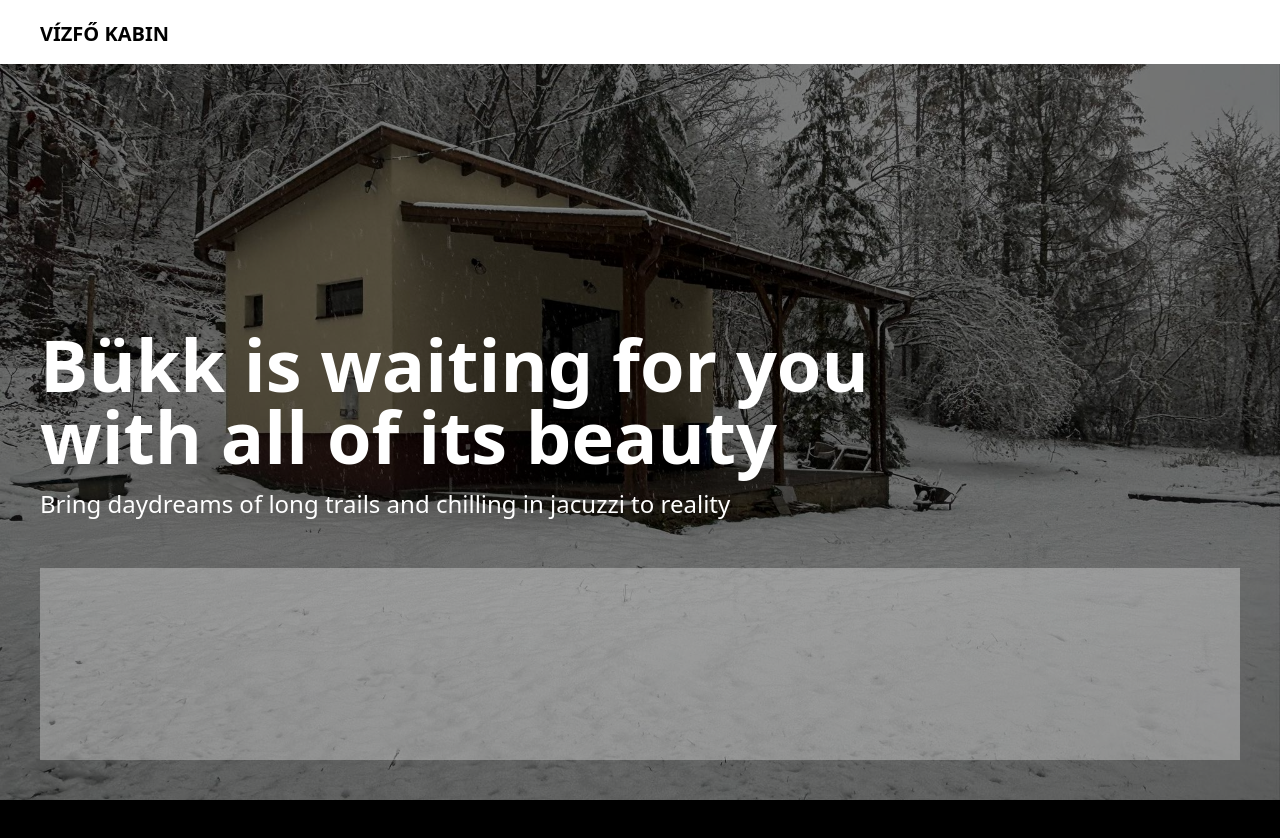
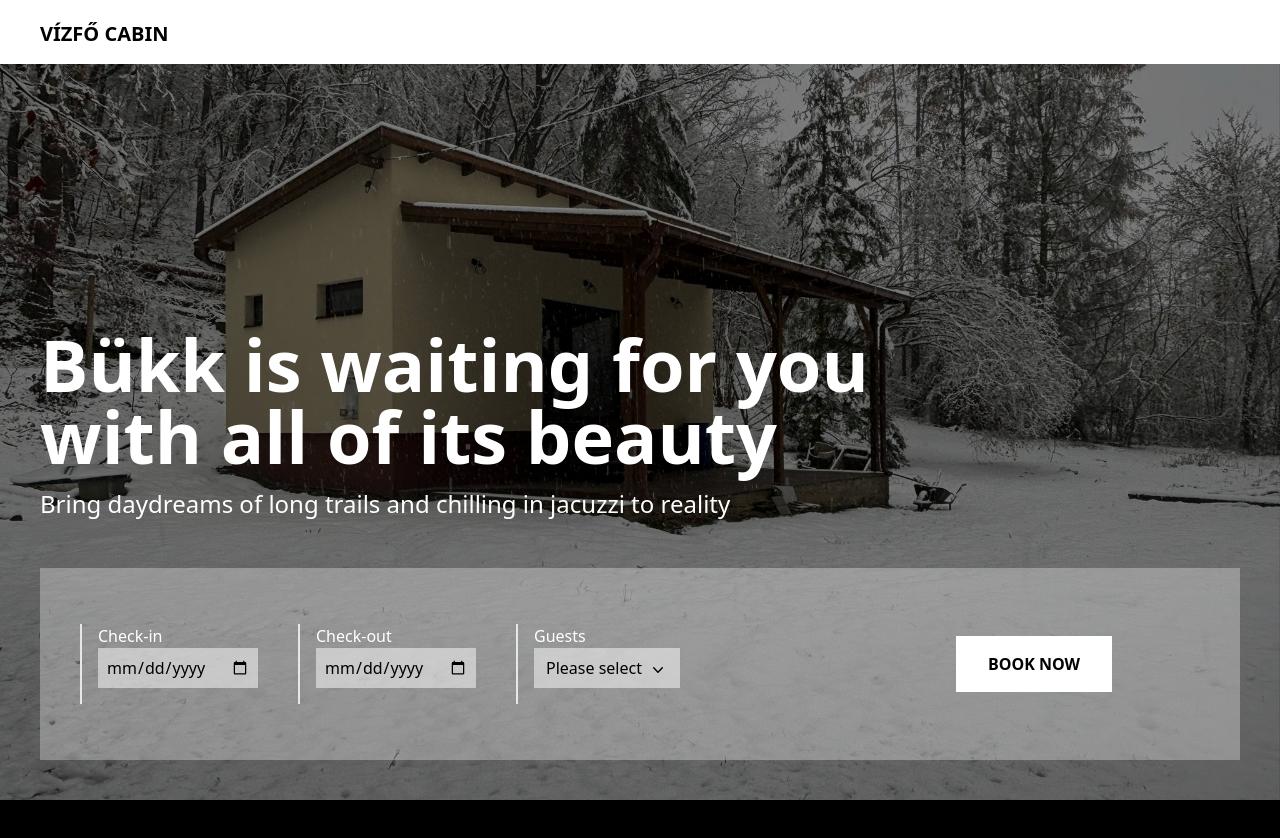
Before and after one commit to csibivili/vizfokabin, a Next.js app in the folder packages/web/: page / in a window 1280 px wide. Shown: the top 838 px of the page. Built offline with nearby package versions, Linux system fonts and the light colour scheme.

Commit message:
feat: sitebuild booking form

```diff
--- a/packages/web/app/layout.tsx
+++ b/packages/web/app/layout.tsx
@@ -5,7 +5,7 @@ import type { Viewport } from 'next'
 import './globals.css'
 
 export const metadata: Metadata = {
-  title: 'Vízfő Kabin',
+  title: 'Vízfő Cabin',
   description: 'Bükk is waiting for you with all of its beauty',
   icons: [
     { rel: 'icon', url: '/favicon.ico' },
--- a/packages/web/app/page.tsx
+++ b/packages/web/app/page.tsx
@@ -1,8 +1,10 @@
+import BookingWidget from "../components/bookingWidget";
+
 export default function Home() {
   return (
     <div>
       <header className="w-full h-16 bg-white px-10 py-5">
-        <p className="font-bold uppercase text-xl">Vízfő Kabin</p>
+        <p className="font-bold uppercase text-xl">Vízfő Cabin</p>
       </header>
 
       <main className="relative overflow-hidden">
@@ -22,8 +24,8 @@ export default function Home() {
             <h3 className="text-white text-2xl max-w-4xl mt-4">
               Bring daydreams of long trails and chilling in jacuzzi to reality
             </h3>
-            <div className="w-full bg-white/30 h-48 mt-12">
-              {/* <p>test</p> */}
+            <div className="w-full bg-white/30 h-48 mt-12 flex items-center">
+              <BookingWidget />
             </div>
           </div>
         </div>
--- /dev/null
+++ b/packages/web/components/bookingWidget.tsx
@@ -0,0 +1,27 @@
+"use client"
+
+import { useState, FC } from "react"
+
+import DateSelector from "./dateSelector"
+import NumberOfGuests from "./numberOfGuests"
+
+interface Props {}
+
+const BookingWidget: FC<Props> = () => {
+  const [checkIn, setCheckIn] = useState<Date | null>(null)
+  const [checkOut, setCheckOut] = useState<Date | null>(null)
+  const [numberOfGuests, setNumberOfGuests] = useState(2)
+
+  return (
+    <div className="w-full flex">
+      <DateSelector label="Check-in" />
+      <DateSelector label="Check-out" />
+      <NumberOfGuests value={numberOfGuests} />
+      <div className="ml-auto self-center mr-32">
+        <button className="bg-white px-8 py-4 font-semibold uppercase cursor-pointer hover:bg-black hover:text-white">Book now</button>
+      </div>
+    </div>
+  )
+}
+
+export default BookingWidget
--- /dev/null
+++ b/packages/web/components/dateSelector.tsx
@@ -0,0 +1,16 @@
+interface Props {
+  label: string
+}
+
+const DateSelector: React.FC<Props> = ({ label }) => {
+  return (
+    <div className="h-20 border-l-2 pl-4 flex flex-col ml-10">
+      <label className="text-white">{label}</label>
+      <div className="flex items-center">
+        <input type="date" className="w-40 h-10 bg-white/50 px-2" />
+      </div>
+    </div>
+  )
+}
+
+export default DateSelector
--- /dev/null
+++ b/packages/web/components/numberOfGuests.tsx
@@ -0,0 +1,55 @@
+import { useState, FC } from "react"
+
+interface Props {
+  value: number
+}
+
+const NumberOfGuests: FC<Props> = () => {
+  const [visible, setVisible] = useState(false)
+  return (
+    <div className="h-20 border-l-2 pl-4 flex flex-col ml-10">
+      <label className="text-white">Guests</label>
+      <div className="relative inline-block text-left">
+        <div>
+          <button
+            type="button"
+            className="inline-flex w-full justify-center gap-x-1.5 bg-white/50 px-3 py-2"
+            onClick={() => setVisible(!visible)}
+          >
+            Please select
+            <svg
+              className="mt-1 h-5 w-5"
+              viewBox="0 0 20 20"
+              fill="currentColor"
+              aria-hidden="true"
+            >
+              <path
+                fillRule="evenodd"
+                d="M5.23 7.21a.75.75 0 011.06.02L10 11.168l3.71-3.938a.75.75 0 111.08 1.04l-4.25 4.5a.75.75 0 01-1.08 0l-4.25-4.5a.75.75 0 01.02-1.06z"
+                clipRule="evenodd"
+              />
+            </svg>
+          </button>
+        </div>
+
+        {visible && (
+          <div className="absolute right-0 z-10 mt-2 w-16 bg-white shadow-lg">
+            <div className="py-1" role="none">
+              <div className="text-gray-700 block px-4 py-1 text-sm text-right">
+                1
+              </div>
+              <div className="text-gray-700 block px-4 py-1 text-sm text-right">
+                2
+              </div>
+              <div className="text-gray-700 block px-4 py-1 text-sm text-right">
+                3
+              </div>
+            </div>
+          </div>
+        )}
+      </div>
+    </div>
+  )
+}
+
+export default NumberOfGuests
```
